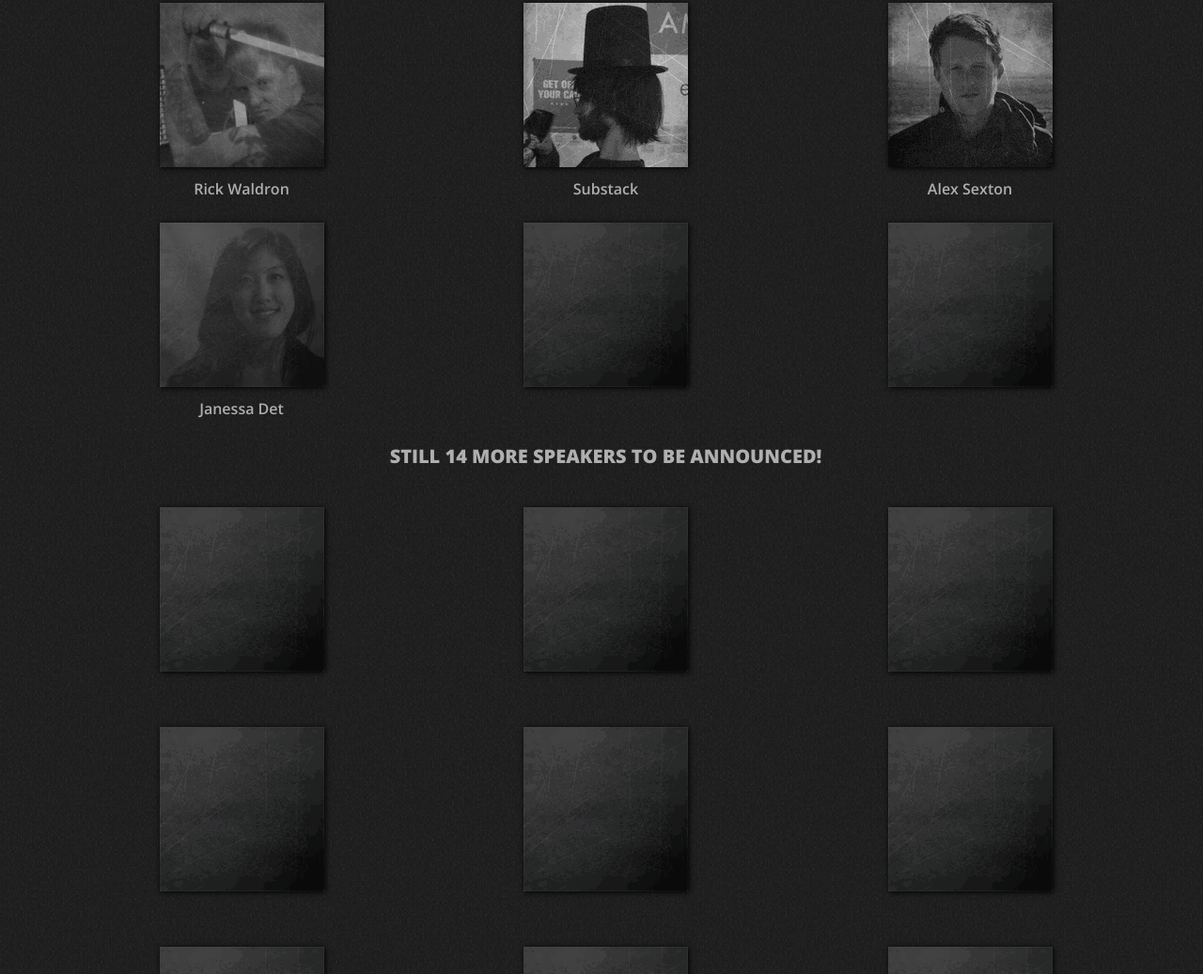
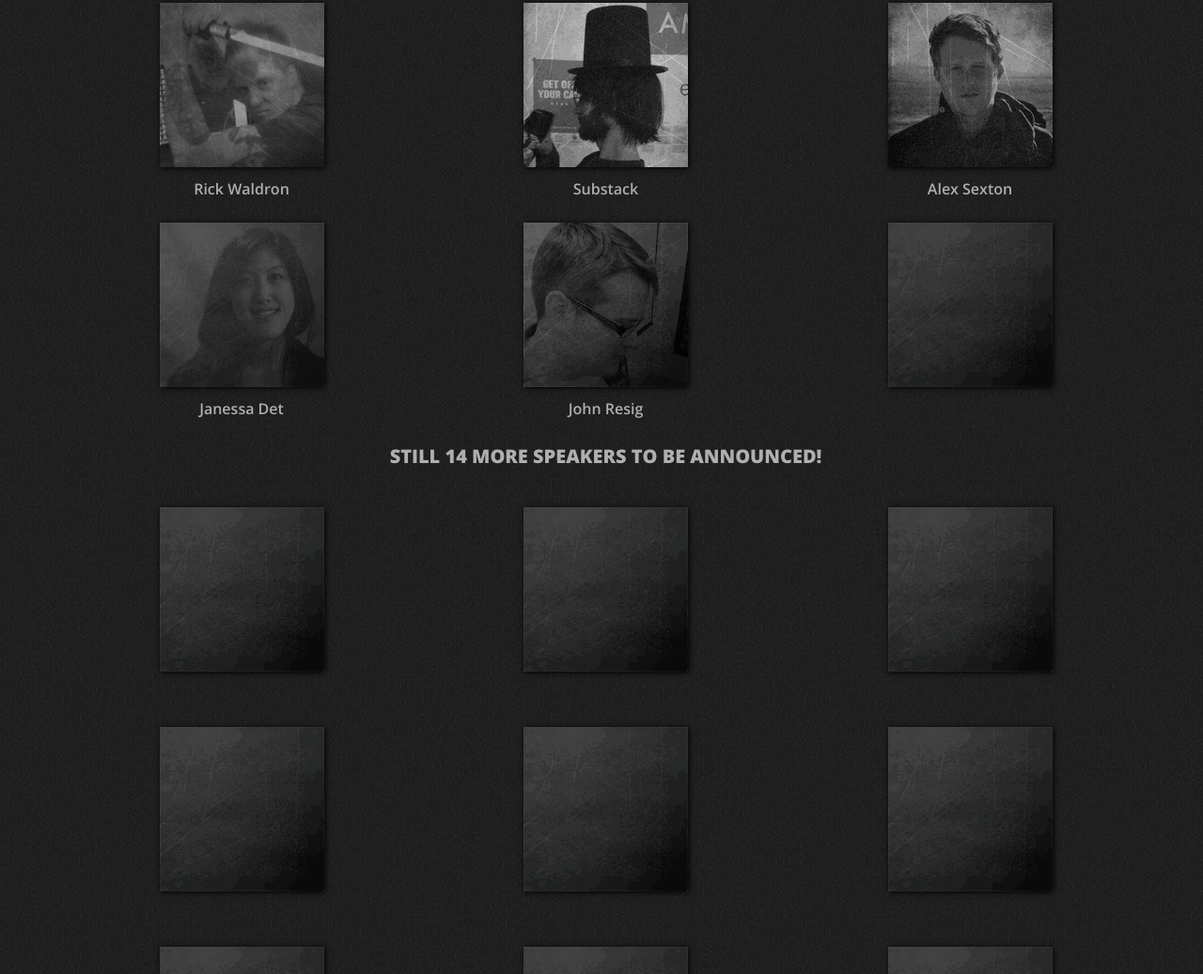
Before and after one commit to EmpireJS/2012.empirejs.org, a website: page public/index.html in a window 1280 px wide. Shown: the part 1681-2718 px from the top of the page at 94% size. Drawn offline with nearby package versions, Linux system fonts and the light colour scheme.

Commit message:
[ux] Readd Resig

```diff
--- a/public/index.html
+++ b/public/index.html
@@ -61,7 +61,7 @@
     	  </div>
         <div class="speakers">
           <div><img src="/img/speakers/jandet.png" alt /><p>Janessa Det</p></div>
-    	    <div><img src="/img/speakers/mystery.gif" alt /><p>&nbsp;</p></div>
+    	    <div><img src="/img/speakers/jeresig.png" alt /><p>John Resig</p></div>
     	    <div><img src="/img/speakers/mystery.gif" alt /><p>&nbsp;</p></div>
     	  </div>
 
```
